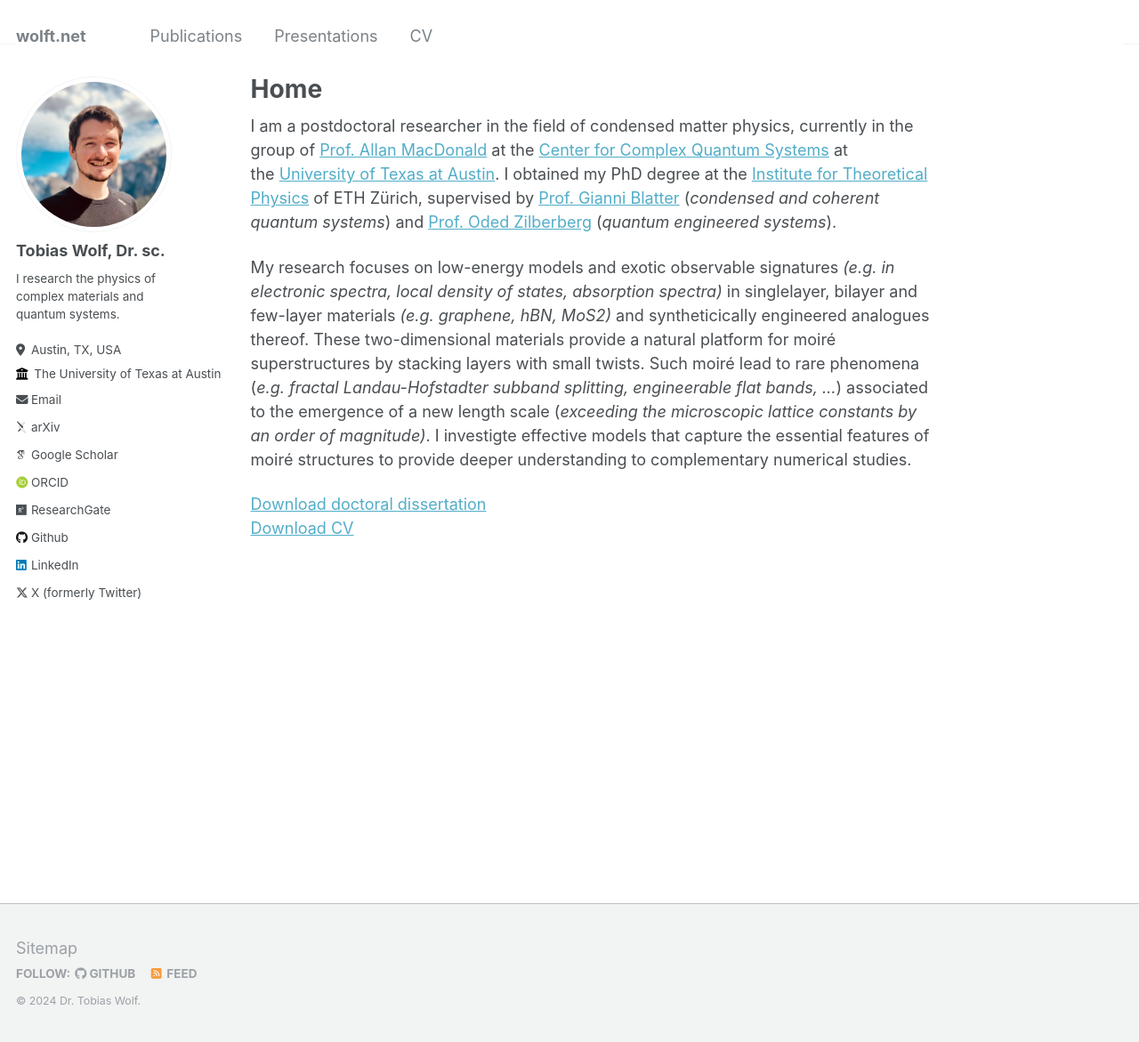
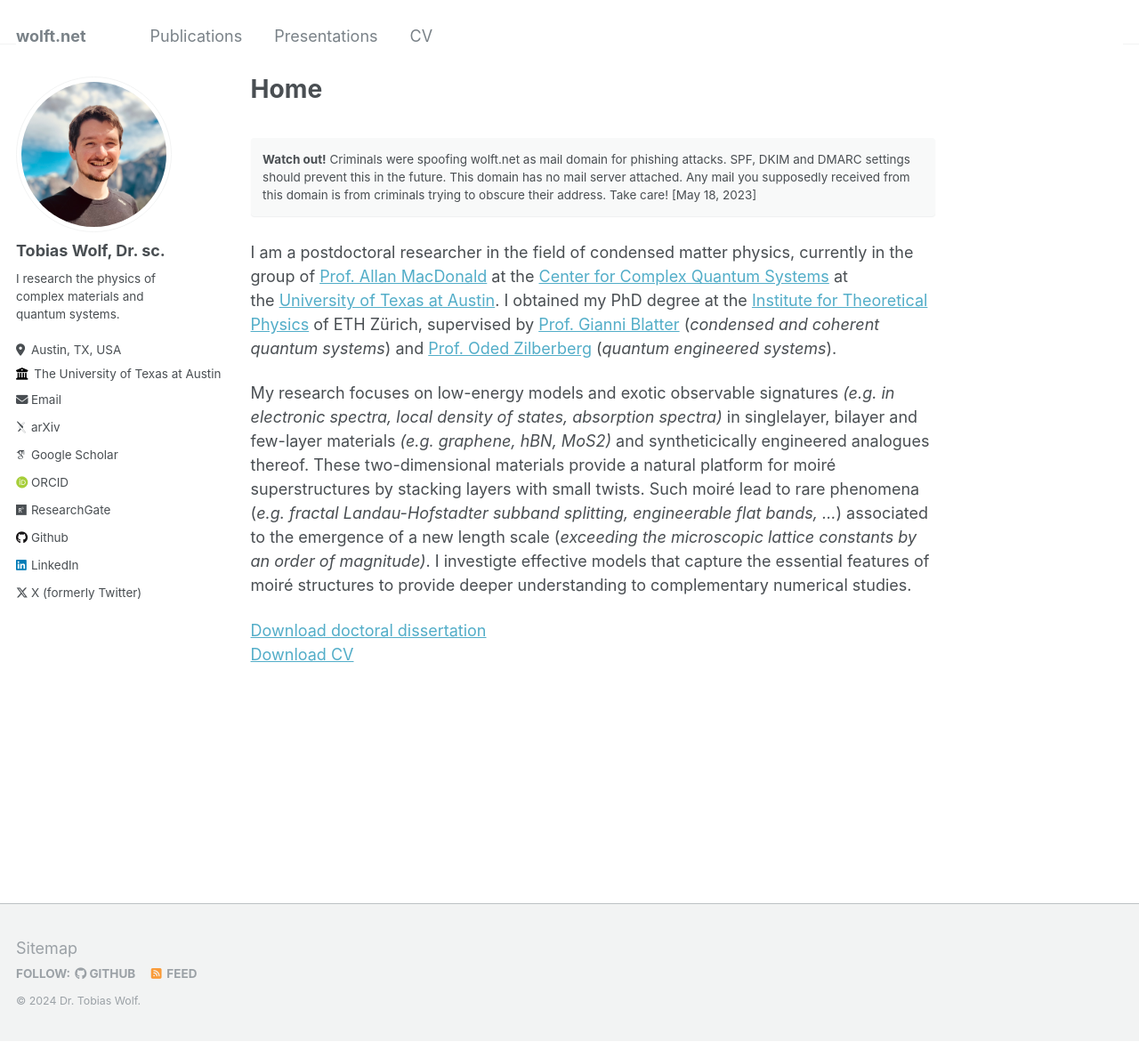
Before and after one commit to skilledwolf/skilledwolf.github.io, a Jekyll site: the page built from _pages/about.md, in a window 1280 px wide and 1171 px high. Shown: the whole window at 89% size. Built offline with Jekyll 4.4.1, drawn with Linux system fonts in a browser that asks for light colours; some web fonts are replaced.

Commit message:
Update about.md

```diff
--- a/_pages/about.md
+++ b/_pages/about.md
@@ -8,6 +8,9 @@ redirect_from:
   - /home
 ---
 
+**Watch out!** Criminals were spoofing wolft.net as mail domain for phishing attacks. SPF, DKIM and DMARC settings should prevent this in the future. This domain has no mail server attached. Any mail you supposedly received from this domain is from criminals trying to obscure their address. Take care! [May 18, 2023]
+{: .notice}
+
 I am a postdoctoral researcher in the field of condensed matter physics, currently in the group of [Prof. Allan MacDonald](https://web2.ph.utexas.edu/~macdgrp/) at the [Center for Complex Quantum Systems](http://order.ph.utexas.edu/) at the [University of Texas at Austin](https://www.utexas.edu/). I obtained my PhD degree at the [Institute for Theoretical Physics](https://itp.phys.ethz.ch/) of ETH Zürich, supervised by [Prof. Gianni Blatter](https://itp.phys.ethz.ch/research/condmat/vortex.html) (*condensed and coherent quantum systems*) and [Prof. Oded Zilberberg](https://quest.phys.ethz.ch/) (*quantum engineered systems*).
 
 My research focuses on low-energy models and exotic observable signatures *(e.g. in electronic spectra, local density of states, absorption spectra)* in singlelayer, bilayer and few-layer materials *(e.g. graphene, hBN, MoS2)* and syntheticically engineered analogues thereof. These two-dimensional materials provide a natural platform for moiré superstructures by stacking layers with small twists. Such moiré lead to rare phenomena (*e.g. fractal Landau-Hofstadter subband splitting, engineerable flat bands, ...*) associated to the emergence of a new length scale (*exceeding the microscopic lattice constants by an order of magnitude)*. I investigte effective models that capture the essential features of moiré structures to provide deeper understanding to complementary numerical studies.
```
